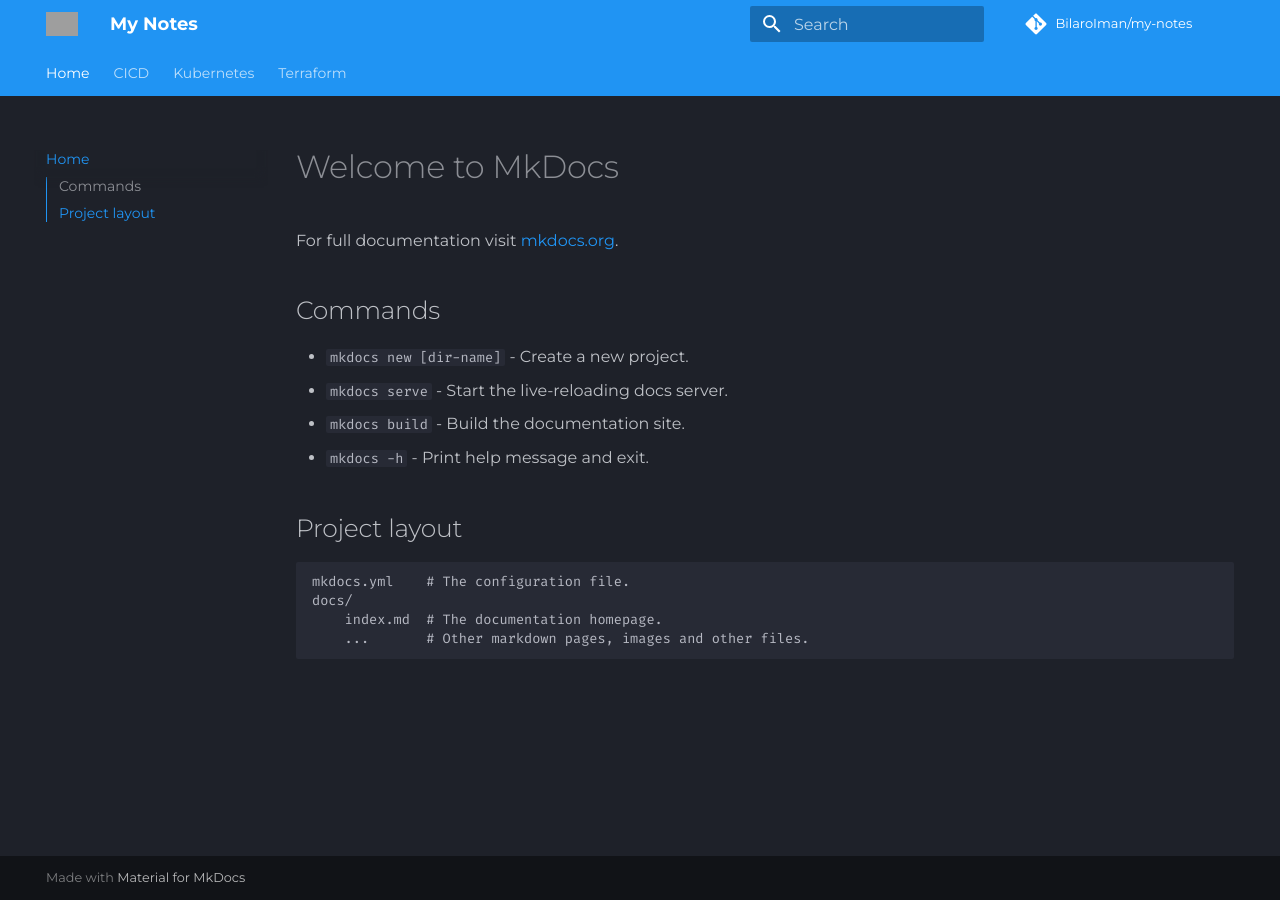
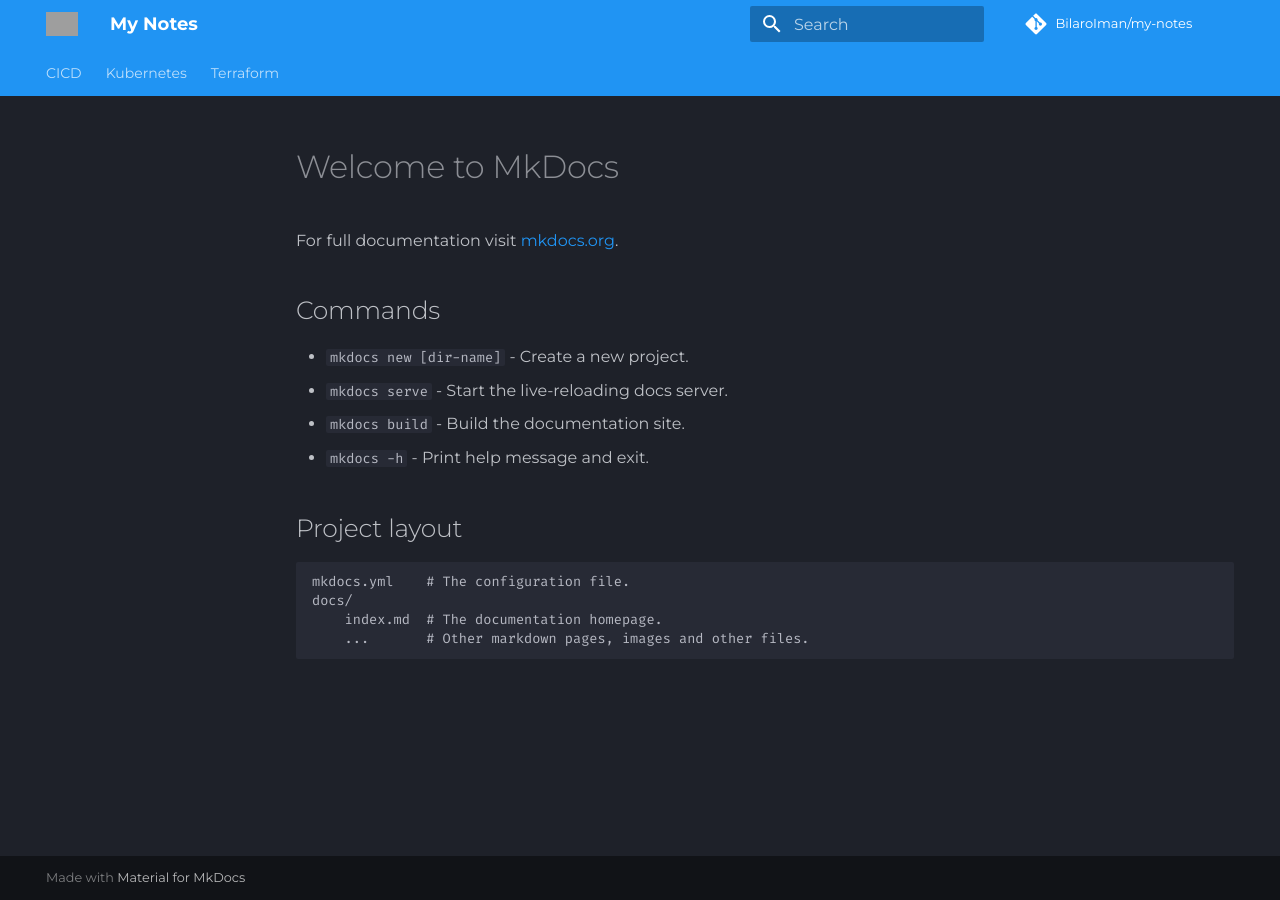
Before and after one commit to BilaroIman/my-notes, an MkDocs documentation site: the page built from docs/index.md, in a window 1280 px wide. Built offline with MkDocs 1.6.1 and Material for MkDocs 9.7.7, drawn with Linux system fonts in a browser that asks for light colours; comment, search, counter and statistics services are not loaded; some of the changed lines change nothing that is shown; grey boxes are pictures that could not be loaded.

Commit message:
Update mkdocs.yml

```diff
--- a/mkdocs.yml
+++ b/mkdocs.yml
@@ -21,9 +21,8 @@
     - content.code.annotate  # Code annotations
 
 nav:
-  - Home: index.md
   - CICD:
-      - Overview: CICD/index.md
+      - Gitops: CICD/index.md
       - GitHub Actions: CICD/GitHubActions.md
       - Jenkins: CICD/Jenkins.md
   - Kubernetes:
```
